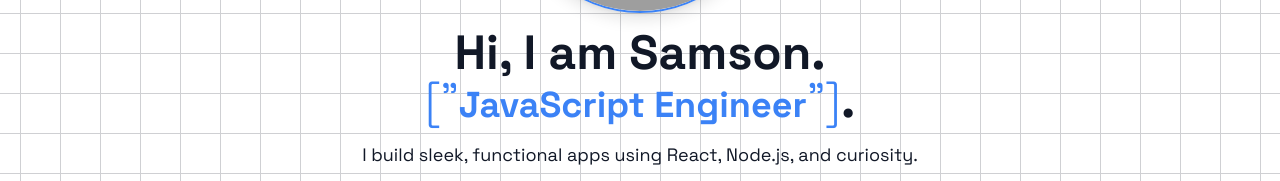
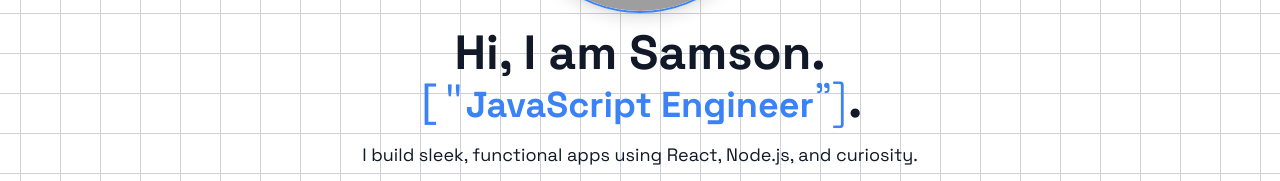
Before and after one commit to siyabuilds/react-portfolio, a React (Vite) app: page / in a window 1280 px wide. Shown: the part 407-588 px from the top of the page. Built offline with nearby package versions, Linux system fonts and the light colour scheme; grey boxes are pictures that could not be loaded.

Commit message:
Use font on Hero.jsx

```diff
--- a/src/components/Hero.jsx
+++ b/src/components/Hero.jsx
@@ -34,7 +34,7 @@
       <h1 className="text-3xl sm:text-4xl md:text-5xl font-bold mb-2">
         Hi, I am Samson.
         <br />
-        <span className="text-[var(--primary)] font-light">["</span>
+        <span className="text-[var(--primary)] ubuntu-mono-regular">["</span>
         <span
           ref={typedRef}
           className="text-[var(--primary)] text-2xl sm:text-3xl md:text-4xl"
```
